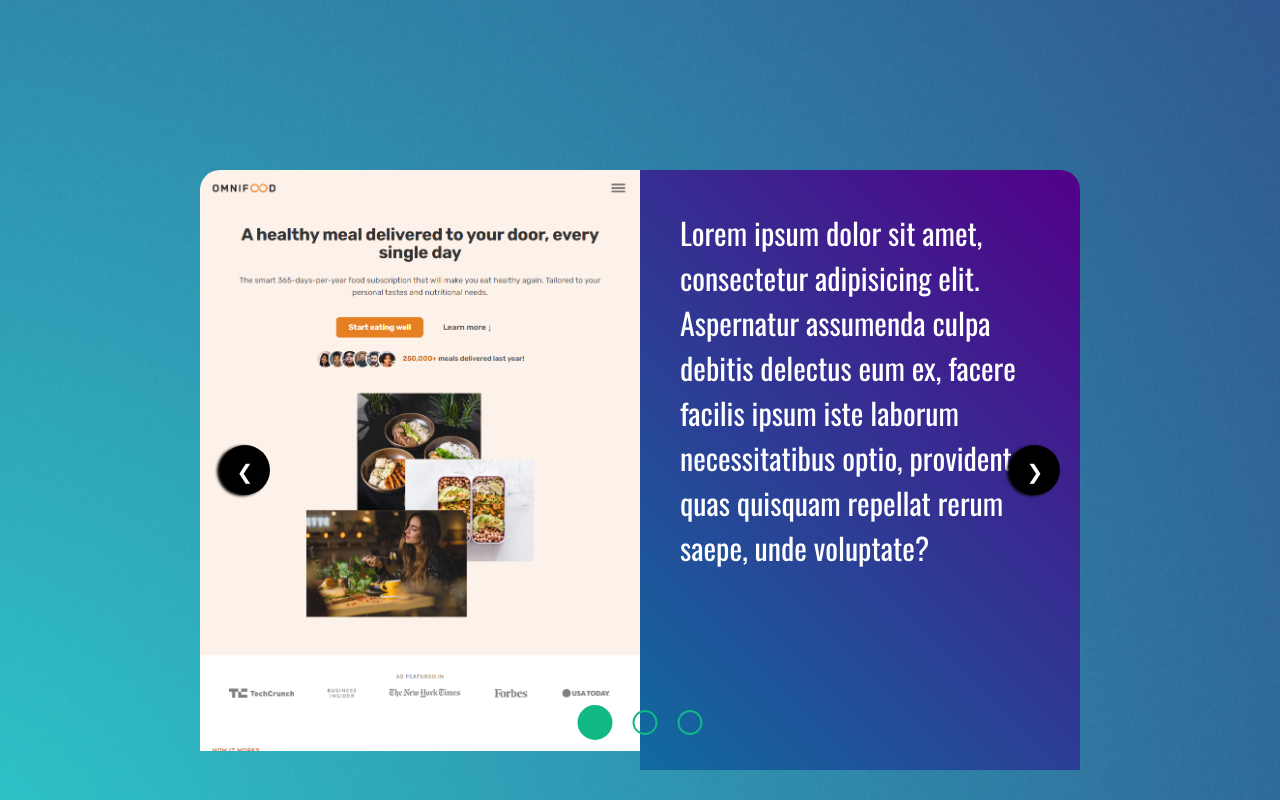
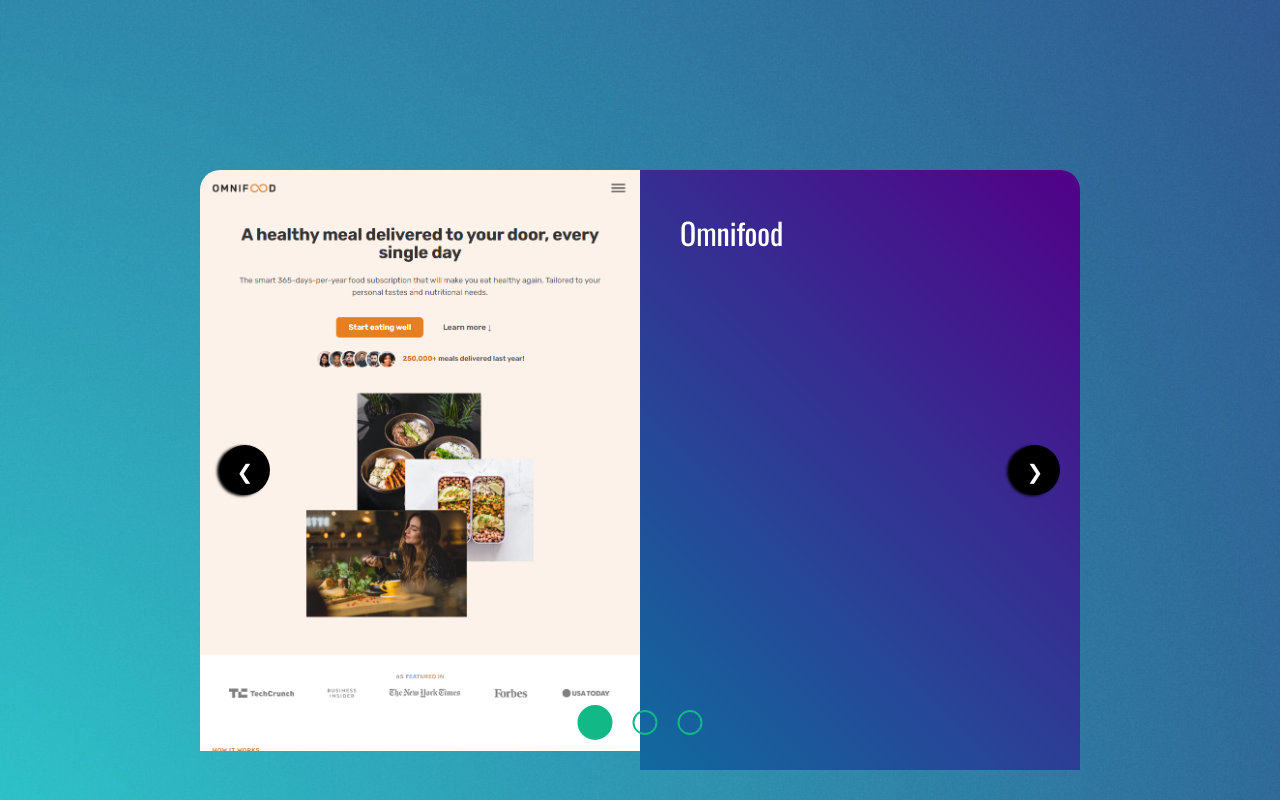
Before and after one commit to Crescent17/cv, a React (Vite) app: page / in a window 1280 px wide. Shown: the part 1634-2434 px from the top of the page. Built offline with nearby package versions, Linux system fonts and the light colour scheme.

Commit message:
rename folder

```diff
--- a/src/App.jsx
+++ b/src/App.jsx
@@ -2,7 +2,7 @@
 import Navigation from "./components/layout/Navigation.jsx";
 import Header from "./components/layout/Header.jsx";
 import Technologies from "./components/technologies/Technologies.jsx";
-import Slider from "./components/projects/Slider.jsx";
+import Slider from "./components/slider/Slider.jsx";
 
 export default function App() {
     return (
--- a/src/components/projects/Slider.jsx
+++ b/src/components/slider/Slider.jsx
@@ -35,21 +35,15 @@
             <Buttons currentSlide={currentSlide} setCurrentSlide={setCurrentSlide} numberOfSlides={numberOfSlides}/>
             <GridContainer number={1} currentSlide={currentSlide}>
                 <SlideImage img='1.png'/>
-                <TextBlock>Lorem ipsum dolor sit amet, consectetur adipisicing elit. Aspernatur assumenda culpa debitis
-                    delectus eum ex, facere facilis ipsum iste laborum necessitatibus optio, provident quas quisquam
-                    repellat rerum saepe, unde voluptate?</TextBlock>
+                <TextBlock>Omnifood</TextBlock>
             </GridContainer>
             <GridContainer number={2} currentSlide={currentSlide}>
                 <SlideImage img='2.png'/>
-                <TextBlock>Lorem ipsum dolor sit amet, consectetur adipisicing elit. Ab animi autem, doloremque enim
-                    expedita fuga, ipsam magnam natus non nostrum omnis optio possimus ratione sunt totam, velit
-                    voluptatibus? A, accusantium?</TextBlock>
+                <TextBlock>Natours</TextBlock>
             </GridContainer>
             <GridContainer number={3} currentSlide={currentSlide}>
                 <SlideImage img='3.png'/>
-                <TextBlock>Lorem ipsum dolor sit amet, consectetur adipisicing elit. Amet architecto, atque consequuntur
-                    eligendi eos esse impedit labore laboriosam laudantium maxime, necessitatibus odio perspiciatis
-                    possimus quaerat quis quo sint voluptate. In.</TextBlock>
+                <TextBlock>Forkify</TextBlock>
             </GridContainer>
             <Dots numOfSlides={numberOfSlides} currentSlide={currentSlide} setCurrentSlide={setCurrentSlide}/>
         </SliderStyled>
```
Also changed, not shown: src/components/slider/Buttons.jsx (renamed from src/components/projects/Buttons.jsx), src/components/slider/Dots.jsx (renamed from src/components/projects/Dots.jsx), src/components/slider/GridContainer.jsx (renamed from src/components/projects/GridContainer.jsx), src/components/slider/SlideImage.jsx (renamed from src/components/projects/SlideImage.jsx).
